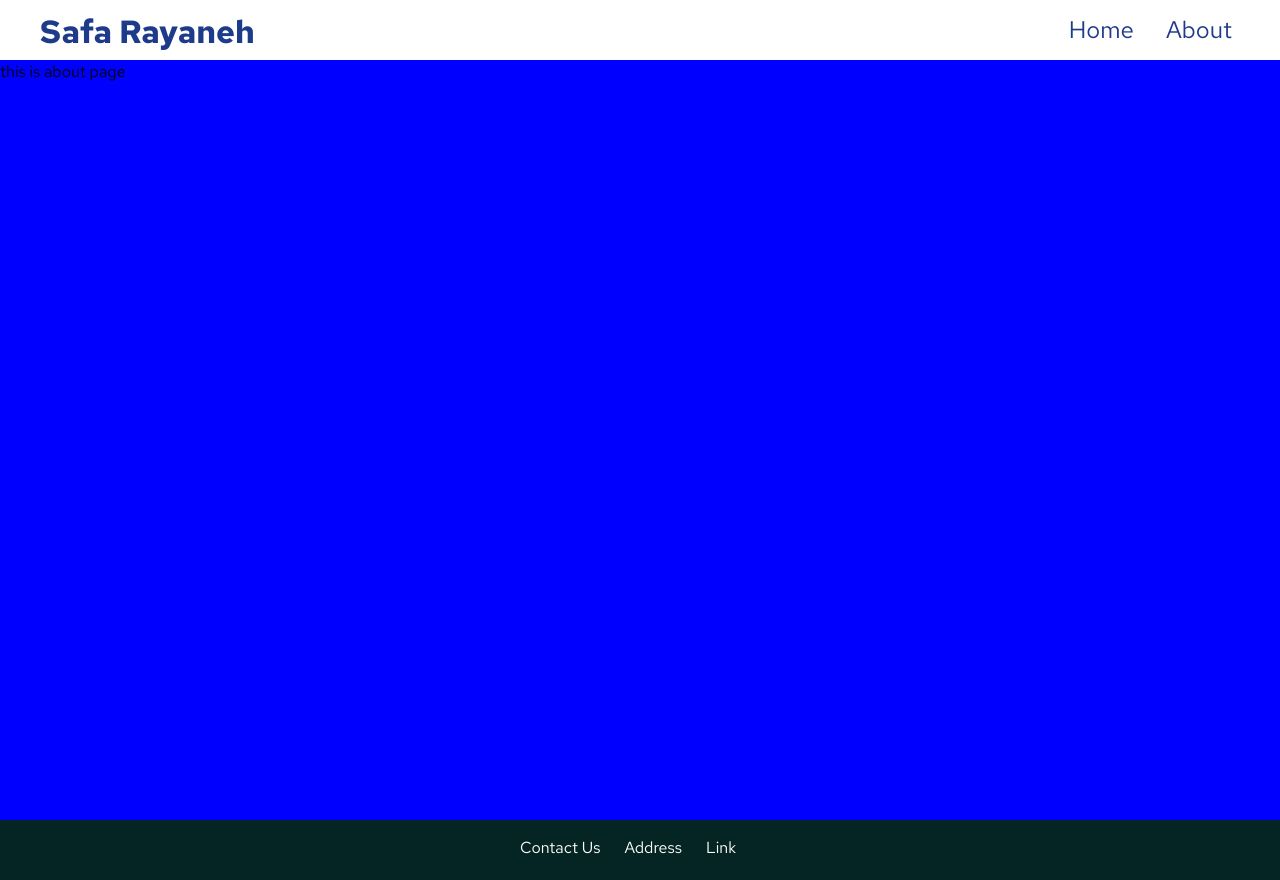
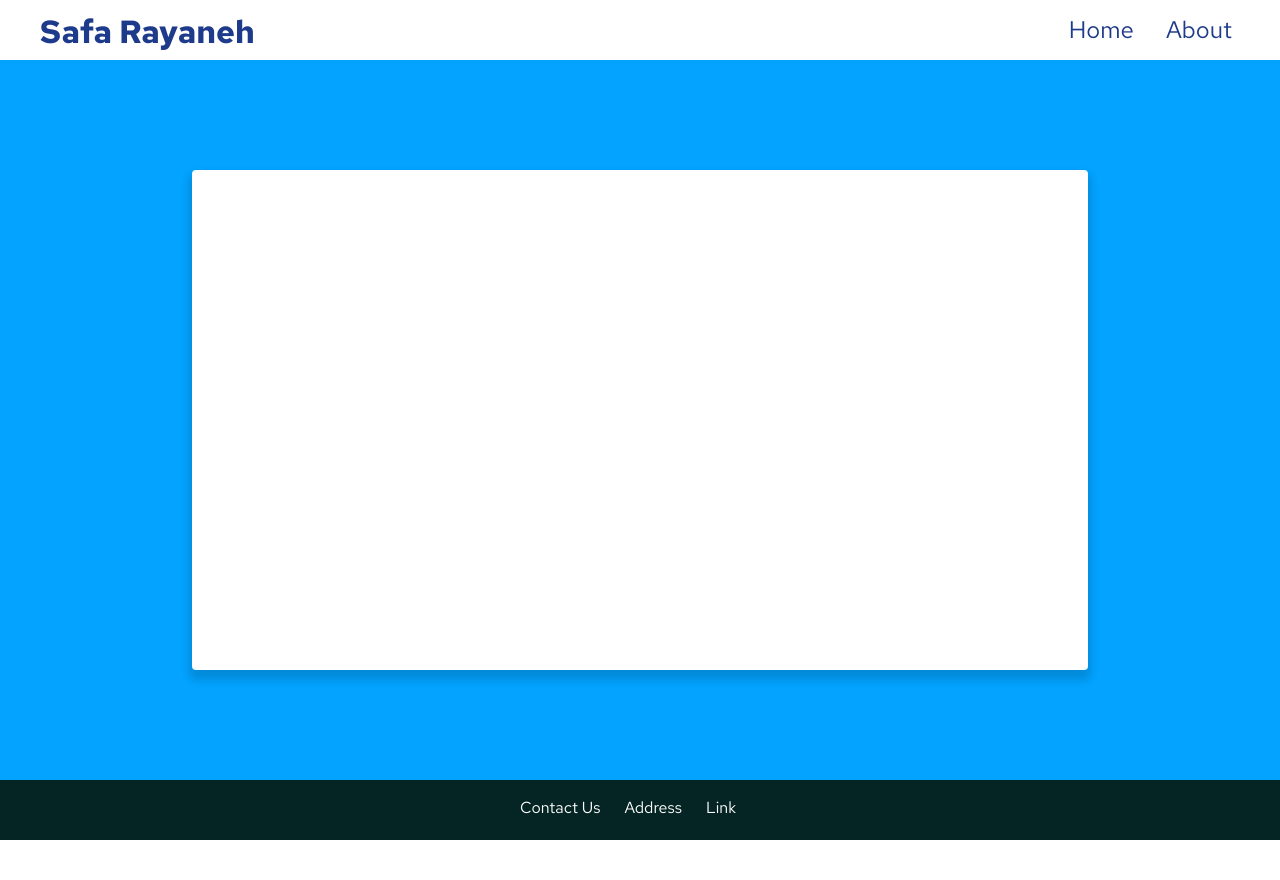
Before and after one commit to penkong/vue-safa, a Vue app in the folder safa/: page /about in a window 1280 px wide. After the commit the page ends 840 px from the top, so only its background shows below. Built offline with nearby package versions, Linux system fonts and the light colour scheme.

Commit message:
make about and landign page

```diff
--- a/safa/src/App.vue
+++ b/safa/src/App.vue
@@ -28,7 +28,7 @@ html {
   // font-size: 62.5%; //10px
   font-size: 16px;
   font-family: 'Red Hat Text', sans-serif;
-  overflow: hidden;
+  overflow-x: hidden;
   height: 100%;
 }
 //
--- a/safa/src/components/Card.vue
+++ b/safa/src/components/Card.vue
@@ -26,10 +26,12 @@
 
 <style lang="scss" scoped>
 .card {
-    background: white;
+    background: #00b7ff;
     display: inline-block;
-    min-width: 18.75rem;
-    height: 18.75rem;
+    min-width: 280px;
+    float: left;
+    width: 31%;
+    height: 16rem;
     margin: 0.5rem;
     box-shadow: 0 0 12px 1px rgba(0,0,0,.1);
     border-radius: 4px;
--- a/safa/src/views/About.vue
+++ b/safa/src/views/About.vue
@@ -1,6 +1,6 @@
 <template>
   <div class="about">
-    this is about page
+    <div class="card"></div>
   </div>
 </template>
 
@@ -13,7 +13,25 @@
 
 <style scoped lang="scss">
 .about {
-  height: 95vh;
-  background: blue;
+  height: 90vh;
+  width: 100vw;
+  background: rgb(3, 163, 255);
+  display: flex;
+  justify-content: center;
+  align-items: center;
+  .card {
+    background: white;
+    display: inline-block;
+    min-width: 280px;
+    width: 70%;
+    min-height: 500px;
+    margin: 2rem auto;
+    margin-left: auto;
+    padding: 1rem;
+    justify-content: center;
+    align-items: center;
+    box-shadow: 0 7px 8px 3px rgba(0,0,0,.15);
+    border-radius: 4px;
+  }
 }
 </style>
```
Also changed, not shown: safa/src/views/Home.vue (+8 -8 lines).
